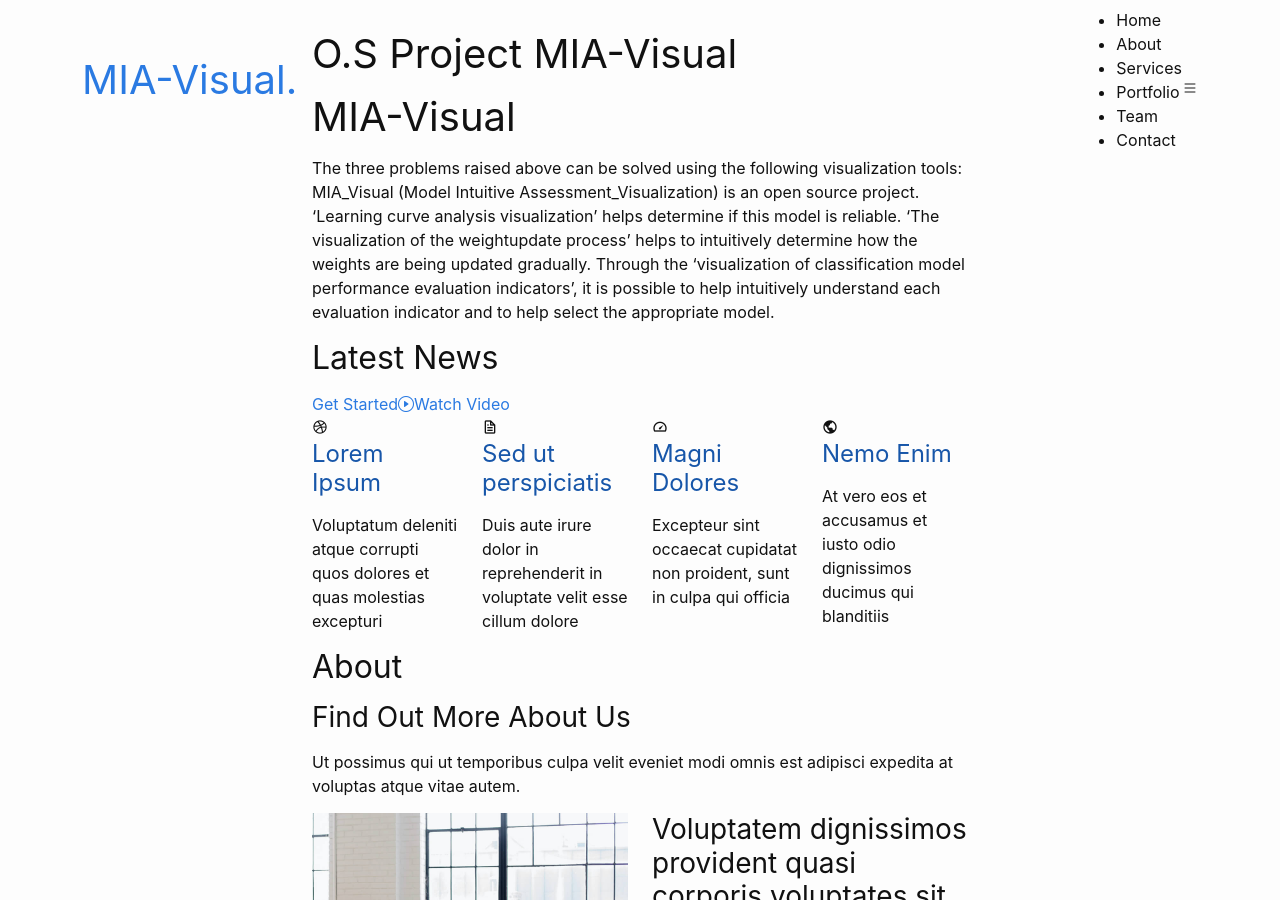
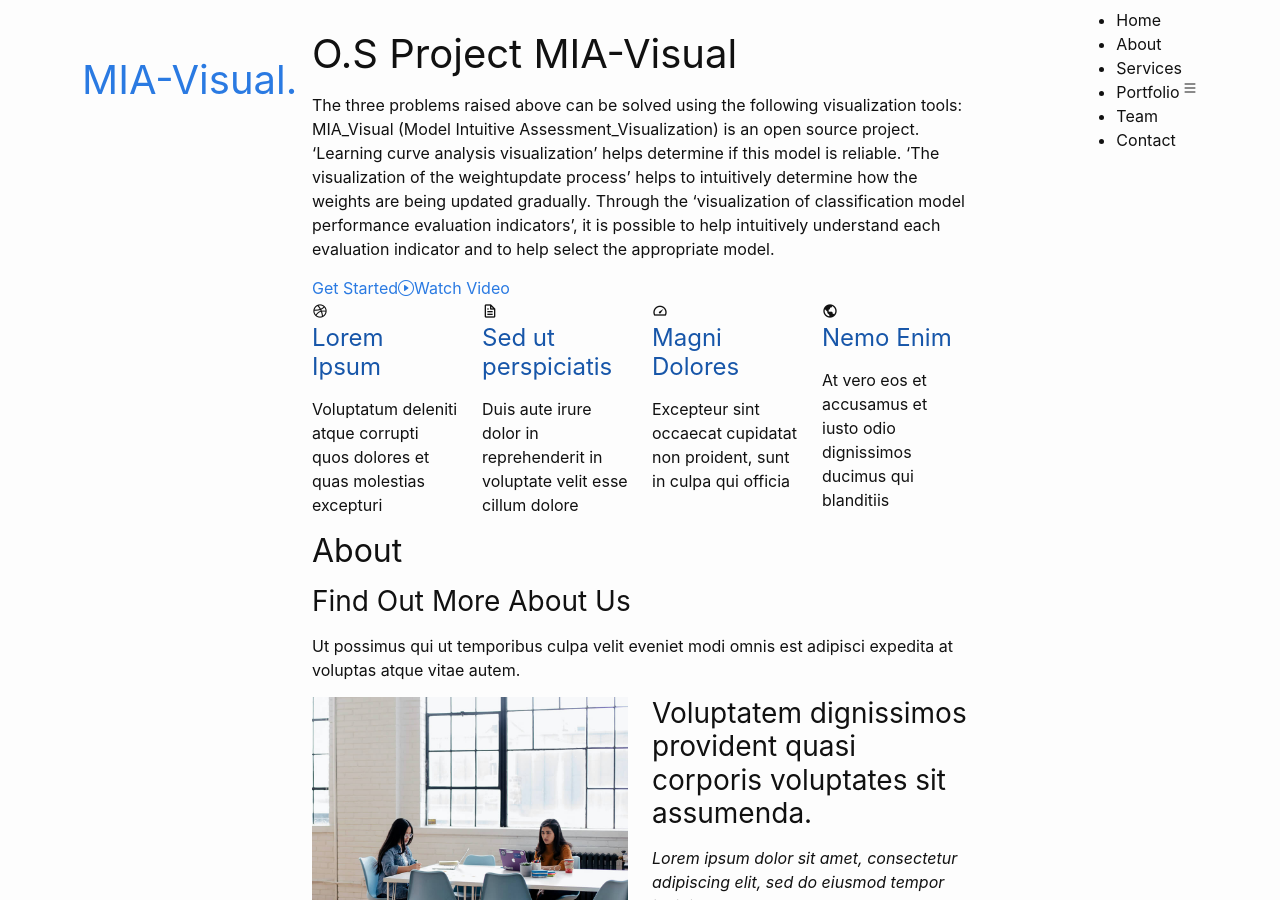
Before and after one commit to JooYoung-23/MIA-Visual, a Jekyll site: the page built from index.md, in a window 1280 px wide and 900 px high. Built offline with Jekyll 4.4.1, drawn with Linux system fonts in a browser that asks for light colours; our own code applies the rules of GitHub Pages for plain Markdown files.

Commit message:
Update index.md

```diff
--- a/index.md
+++ b/index.md
@@ -6,9 +6,4 @@
 #
 layout: home
 ---
-# MIA-Visual
-
 The three problems raised above can be solved using the following visualization tools: MIA_Visual (Model Intuitive Assessment_Visualization) is an open source project. ‘Learning curve analysis visualization’ helps determine if this model is reliable. ‘The visualization of the weightupdate process’ helps to intuitively determine how the weights are being updated gradually. Through the ‘visualization of classification model performance evaluation indicators’, it is possible to help intuitively understand each evaluation indicator and to help select the appropriate model.
-
-
-## Latest News
```
